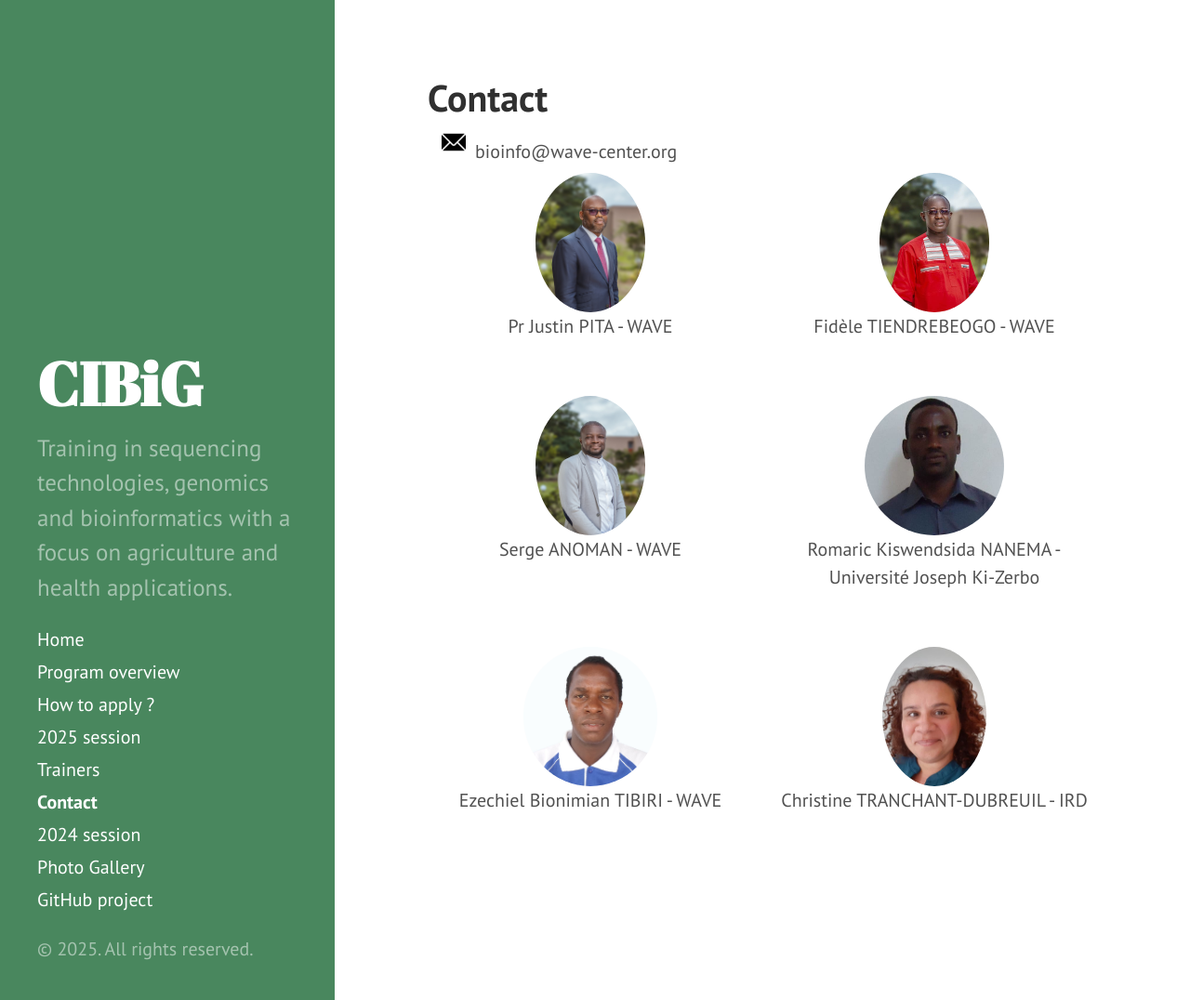
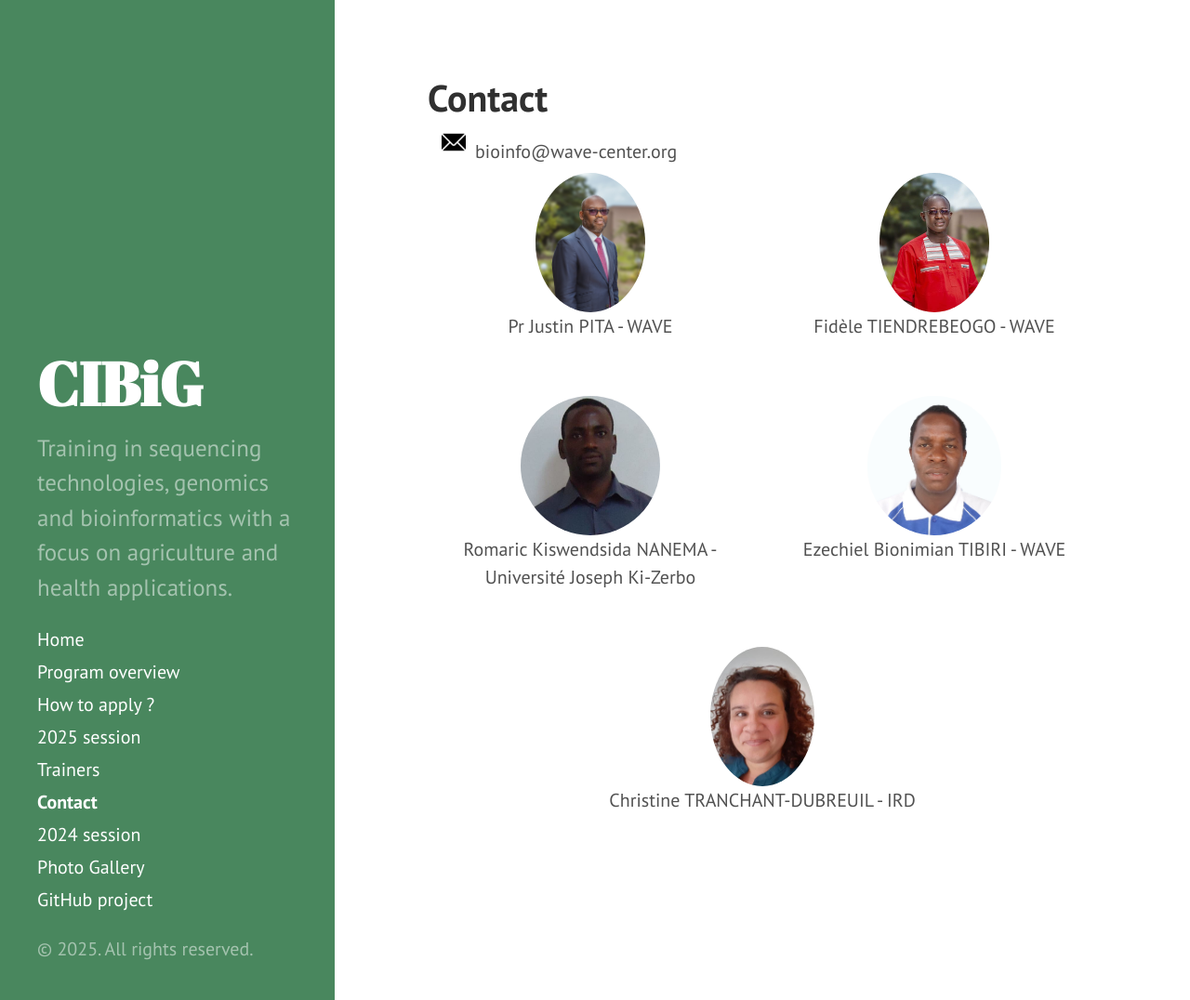
Before and after one commit to wave-centre/cibig, a Jekyll site: the page built from docs/09-contact.md, in a window 1280 px wide and 1076 px high. Shown: the whole window at 93% size. Built offline with Jekyll 4.4.1, drawn with Linux system fonts in a browser that asks for light colours.

Commit message:
Update 09-contact.md

```diff
--- a/docs/09-contact.md
+++ b/docs/09-contact.md
@@ -26,11 +26,6 @@ title: Contact
     <p>Fidèle TIENDREBEOGO - WAVE</p>
   </div>
 
-  <div style="flex: 1 1 calc(50% - 20px); text-align: center; margin-bottom: 20px;">
-    <img src="/cibig/assets/img/trainer_serge_anoman.jpg" style="height: 150px; border-radius: 50%; margin: 0 auto;">
-    <p>Serge ANOMAN - WAVE</p>
-  </div>
-
  <div style="flex: 1 1 calc(50% - 20px); text-align: center; margin-bottom: 20px;">
     <img src="/cibig/assets/img/trainer_romaric_nanema.jpeg" style="height: 150px; border-radius: 50%; margin: 0 auto;">
     <p>Romaric Kiswendsida NANEMA - Université Joseph Ki-Zerbo</p>
```
